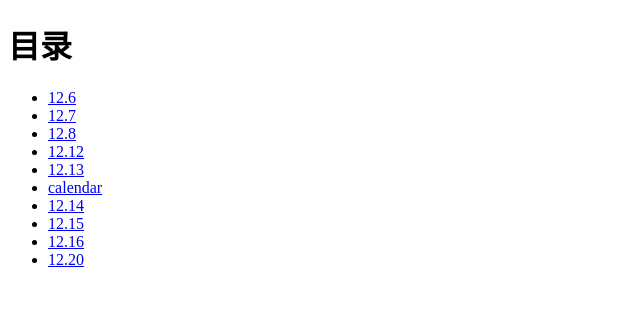
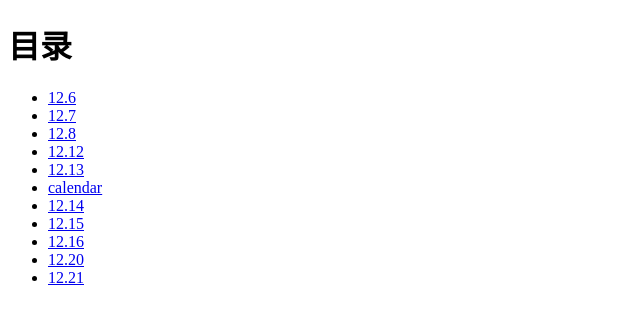
Before and after one commit to GazhrillaZ/GazhrillaZ.github.io, a plain HTML site: page index.html in a window 1280 px wide. Shown: the full height of the page, 0-640 px from the left. Drawn offline with Linux system fonts and the light colour scheme.

Commit message:
Update index.html

```diff
--- a/index.html
+++ b/index.html
@@ -17,6 +17,7 @@
 			<li><a href=" GazhrillaZ.github.io/summing-up12.15.html">12.15</a></li>
 			<li><a href=" GazhrillaZ.github.io/summing-up12.16.html">12.16</a></li>
 			<li><a href=" GazhrillaZ.github.io/summing-up12.20.html">12.20</a></li>
+			<li><a href=" GazhrillaZ.github.io/summing-up12.21.html">12.21</a></li>
 		</ul>
 	</body>
 </html>
```
